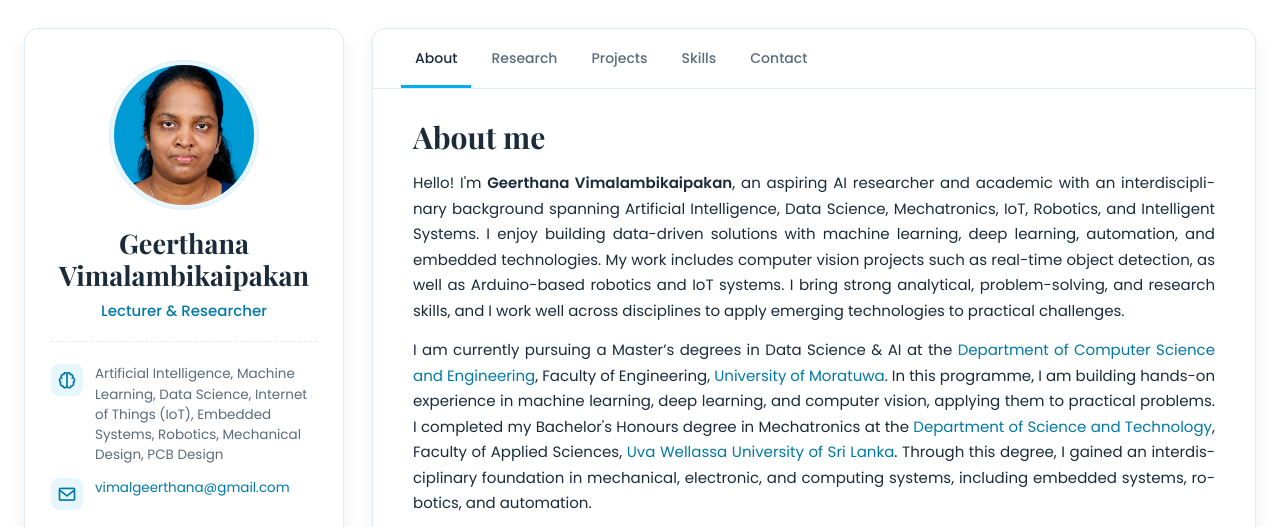
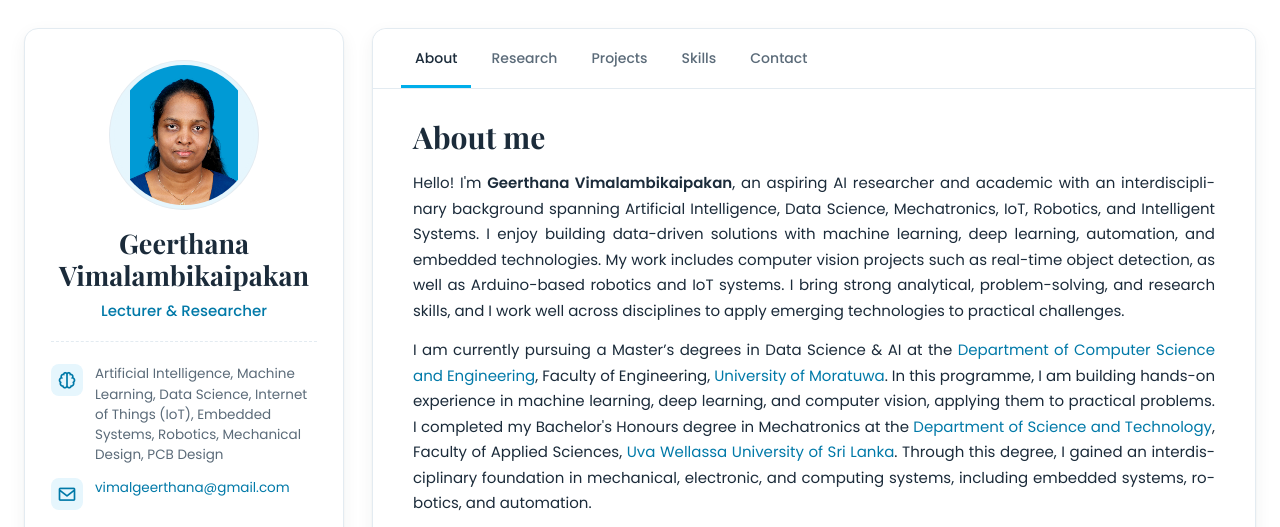
Before and after one commit to GeerthanaVimal/GeerthanaVimal.github.io, a plain HTML site: page index.html in a window 1280 px wide. Shown: the top 527 px of the page. Drawn offline with nearby package versions, Linux system fonts and the light colour scheme.

Commit message:
Update stylesheet.css

```diff
--- a/stylesheet.css
+++ b/stylesheet.css
@@ -68,7 +68,7 @@ img { max-width: 100%; display: block; }
   display: grid; place-items: center;
 }
 .avatar span { font-family: 'Playfair Display', serif; font-size: 44px; color: var(--accent-text); }
-.avatar img { position: absolute; inset: 0; width: 100%; height: 100%; object-fit: contain; object-fit: cover; }
+.avatar img { position: absolute; inset: 0; width: 100%; height: 100%; object-fit: contain; background: var(--accent-soft); }
 
 .profile-card h1 {
   font-family: 'Playfair Display', serif;
```
